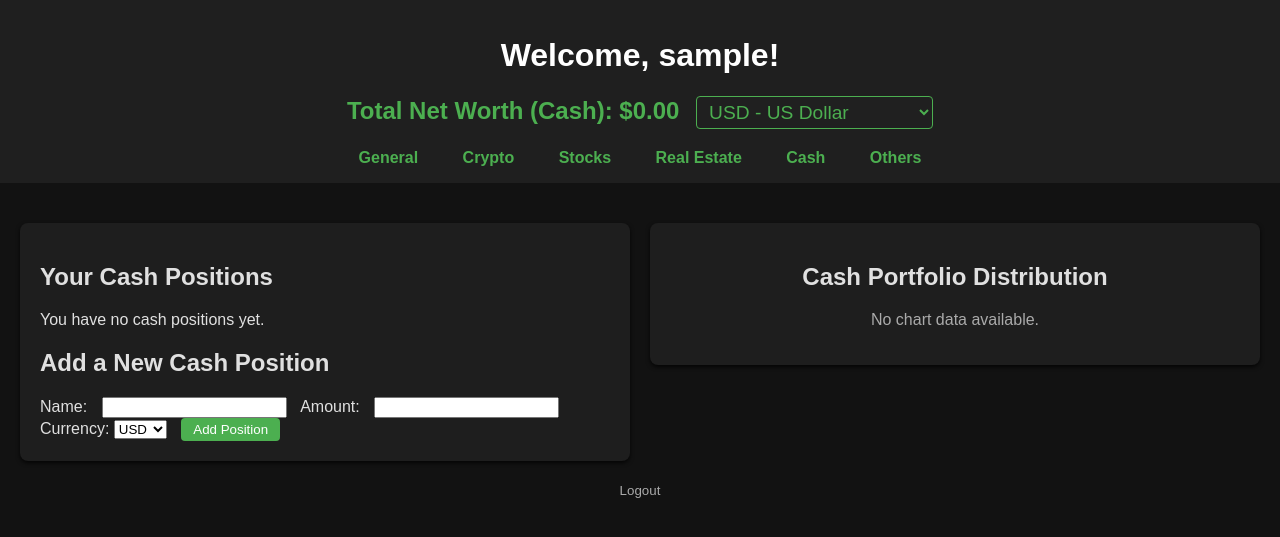
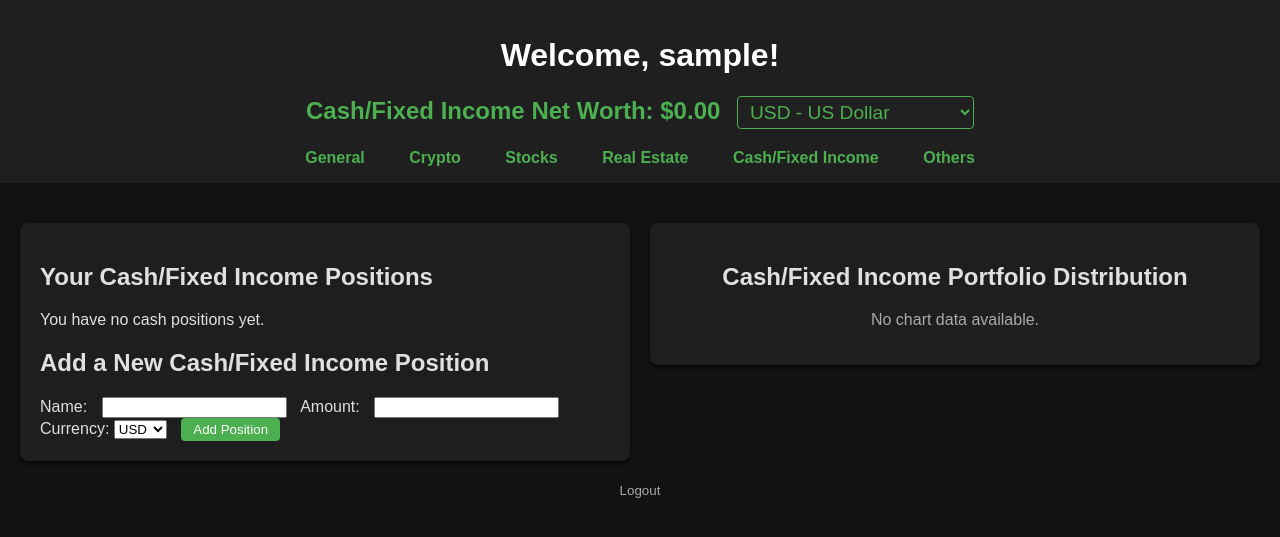
Before and after one commit to mateussfeir/Portfolio_tracker, a Django app: page /cash/ in a window 1280 px wide. Shown: the top 537 px of the page. Run offline with Django 4.2, Linux system fonts and the light colour scheme; the visitor is signed in with stand-in values (Sample User, id 1); data that the repository does not hold is empty; some libraries are stand-ins or nearby versions.

Commit message:
fixed some bugs

```diff
--- a/portfolio/templates/cash.html
+++ b/portfolio/templates/cash.html
@@ -3,7 +3,7 @@
 <head>
     <meta charset="UTF-8">
     <meta name="viewport" content="width=device-width, initial-scale=1.0">
-    <title>Cash</title>
+    <title>Cash/Fixed Income</title>
     <script src="https://cdn.plot.ly/plotly-latest.min.js"></script>
     <style>
         body { font-family: Arial, sans-serif; margin: 0; padding: 0; background-color: #121212; color: #e0e0e0; }
@@ -28,7 +28,7 @@
     <header>
         <h1>Welcome, {{ username }}!</h1>
         <div style="margin-top: 10px; font-size: 1.5em; font-weight: bold; color: #4caf50;">
-            Total Net Worth (Cash): <span id="net-worth-display">${{ total_net_worth|floatformat:2 }}</span>
+            Cash/Fixed Income Net Worth: <span id="net-worth-display">${{ total_net_worth|floatformat:2 }}</span>
             <select id="currency-selector" onchange="changeCurrency(this.value)" style="background: #222a; color: #4caf50; border: 1px solid #4caf50; border-radius: 4px; padding: 4px 8px; margin-left: 10px; font-size: 0.8em;">                {% for code, name in available_currencies.items %}
                     <option value="{{ code }}" {% if code == selected_currency %}selected{% endif %}>{{ code }} - {{ name }}</option>
                 {% endfor %}
@@ -39,16 +39,16 @@
             <a href="{% url 'home' %}?currency={{ selected_currency }}" style="margin: 0 20px; color: #4caf50; text-decoration: none; font-weight: bold;">Crypto</a>
             <a href="{% url 'stocks' %}?currency={{ selected_currency }}" style="margin: 0 20px; color: #4caf50; text-decoration: none; font-weight: bold;">Stocks</a>
             <a href="{% url 'real_estate' %}?currency={{ selected_currency }}" style="margin: 0 20px; color: #4caf50; text-decoration: none; font-weight: bold;">Real Estate</a>
-            <a href="{% url 'cash' %}?currency={{ selected_currency }}" style="margin: 0 20px; color: #4caf50; text-decoration: none; font-weight: bold;">Cash</a>
+            <a href="{% url 'cash' %}?currency={{ selected_currency }}" style="margin: 0 20px; color: #4caf50; text-decoration: none; font-weight: bold;">Cash/Fixed Income</a>
             <a href="{% url 'other' %}?currency={{ selected_currency }}" style="margin: 0 20px; color: #4caf50; text-decoration: none; font-weight: bold;">Others</a>
         </nav>
     </header>
 
     <div class="container" style="flex-direction: column; align-items: center; padding-top: 20px;">
         <div style="display: flex; flex-wrap: wrap; gap: 20px; width: 100%; justify-content: center; align-items: flex-start;">
-            <!-- Cash Positions -->
+            <!-- Cash/Fixed Income Positions -->
             <div class="card" style="flex: 1 1 45%; min-width: 350px;">
-                <h2>Your Cash Positions</h2>
+                <h2>Your Cash/Fixed Income Positions</h2>
                 {% if assets %}
                 <table>
                     <thead>
@@ -81,7 +81,7 @@
                 {% else %}
                 <p>You have no cash positions yet.</p>
                 {% endif %}
-                <h2>Add a New Cash Position</h2>
+                <h2>Add a New Cash/Fixed Income Position</h2>
                 <form method="post">
                     {% csrf_token %}
                     <label for="name">Name:</label>
@@ -100,7 +100,7 @@
 
             <!-- Pie Chart -->
             <div class="card pie-chart-container" style="flex: 1 1 45%; min-width: 350px;">
-                <h2>Cash Portfolio Distribution</h2>
+                <h2>Cash/Fixed Income Portfolio Distribution</h2>
                 <div>
                     {% if chart %}
                         {{ chart|safe }}
--- a/portfolio/templates/general.html
+++ b/portfolio/templates/general.html
@@ -87,7 +87,7 @@
     <header>
         <h1>Welcome, {{ username }}!</h1>
         <div style="margin-top: 10px; font-size: 1.5em; font-weight: bold; color: #4caf50;">
-            Total Net Worth (General): <span id="net-worth-display">${{ total_net_worth|floatformat:2 }}</span>
+            Total Net Worth: <span id="net-worth-display">${{ total_net_worth|floatformat:2 }}</span>
             <select id="currency-selector" onchange="changeCurrency(this.value)" style="background: #222a; color: #4caf50; border: 1px solid #4caf50; border-radius: 4px; padding: 4px 8px; margin-left: 10px; font-size: 0.8em;">                {% for code, name in available_currencies.items %}
                     <option value="{{ code }}" {% if code == selected_currency %}selected{% endif %}>{{ code }} - {{ name }}</option>
                 {% endfor %}
@@ -98,7 +98,7 @@
             <a href="{% url 'home' %}?currency={{ selected_currency }}" style="margin: 0 20px; color: #4caf50; text-decoration: none; font-weight: bold;">Crypto</a>
             <a href="{% url 'stocks' %}?currency={{ selected_currency }}" style="margin: 0 20px; color: #4caf50; text-decoration: none; font-weight: bold;">Stocks</a>
             <a href="{% url 'real_estate' %}?currency={{ selected_currency }}" style="margin: 0 20px; color: #4caf50; text-decoration: none; font-weight: bold;">Real Estate</a>
-            <a href="{% url 'cash' %}?currency={{ selected_currency }}" style="margin: 0 20px; color: #4caf50; text-decoration: none; font-weight: bold;">Cash</a>
+            <a href="{% url 'cash' %}?currency={{ selected_currency }}" style="margin: 0 20px; color: #4caf50; text-decoration: none; font-weight: bold;">Cash/Fixed Income</a>
             <a href="{% url 'other' %}?currency={{ selected_currency }}" style="margin: 0 20px; color: #4caf50; text-decoration: none; font-weight: bold;">Others</a>
         </nav>
     </header>
@@ -133,7 +133,7 @@
                             <td>{{ real_estate_percent|floatformat:2 }}%</td>
                         </tr>
                         <tr>
-                            <td>Cash</td>
+                            <td>Cash/Fixed Income</td>
                             <td>${{ total_cash|floatformat:2 }}</td>
                             <td>{{ cash_percent|floatformat:2 }}%</td>
                         </tr>
--- a/portfolio/templates/home.html
+++ b/portfolio/templates/home.html
@@ -92,7 +92,7 @@
     <header>
         <h1>Welcome, {{ username }}!</h1>
         <div style="margin-top: 10px; font-size: 1.5em; font-weight: bold; color: #4caf50;">
-            Total Net Worth (Crypto): <span id="net-worth-display">${{ total_net_worth|floatformat:2 }}</span>
+            Crypto Net Worth: <span id="net-worth-display">${{ total_net_worth|floatformat:2 }}</span>
             <select id="currency-selector" onchange="changeCurrency(this.value)" style="background: #222a; color: #4caf50; border: 1px solid #4caf50; border-radius: 4px; padding: 4px 8px; margin-left: 10px; font-size: 0.8em;">                {% for code, name in available_currencies.items %}
                     <option value="{{ code }}" {% if code == selected_currency %}selected{% endif %}>{{ code }} - {{ name }}</option>
                 {% endfor %}
@@ -103,7 +103,7 @@
             <a href="{% url 'home' %}?currency={{ selected_currency }}" style="margin: 0 20px; color: #4caf50; text-decoration: none; font-weight: bold;">Crypto</a>
             <a href="{% url 'stocks' %}?currency={{ selected_currency }}" style="margin: 0 20px; color: #4caf50; text-decoration: none; font-weight: bold;">Stocks</a>
             <a href="{% url 'real_estate' %}?currency={{ selected_currency }}" style="margin: 0 20px; color: #4caf50; text-decoration: none; font-weight: bold;">Real Estate</a>
-            <a href="{% url 'cash' %}?currency={{ selected_currency }}" style="margin: 0 20px; color: #4caf50; text-decoration: none; font-weight: bold;">Cash</a>
+            <a href="{% url 'cash' %}?currency={{ selected_currency }}" style="margin: 0 20px; color: #4caf50; text-decoration: none; font-weight: bold;">Cash/Fixed Income</a>
             <a href="{% url 'other' %}?currency={{ selected_currency }}" style="margin: 0 20px; color: #4caf50; text-decoration: none; font-weight: bold;">Others</a>
         </nav>
     </header>
@@ -129,7 +129,7 @@
                         {% for asset in assets %}
                         <tr>
                             <td>{{ asset.ticker }}</td>
-                            <td>{{ asset.amount }}</td>
+                            <td>{{ asset.amount|floatformat:2 }}</td>
                             <td>
                                 {% if asset.price %}
                                     ${{ asset.price|floatformat:2 }}
--- a/portfolio/templates/other.html
+++ b/portfolio/templates/other.html
@@ -28,7 +28,7 @@
     <header>
         <h1>Welcome, {{ username }}!</h1>
         <div style="margin-top: 10px; font-size: 1.5em; font-weight: bold; color: #4caf50;">
-            Total Net Worth (Others): <span id="net-worth-display">${{ total_net_worth|floatformat:2 }}</span>
+            Others Net Worth: <span id="net-worth-display">${{ total_net_worth|floatformat:2 }}</span>
             <select id="currency-selector" onchange="changeCurrency(this.value)" style="background: #222a; color: #4caf50; border: 1px solid #4caf50; border-radius: 4px; padding: 4px 8px; margin-left: 10px; font-size: 0.8em;">                {% for code, name in available_currencies.items %}
                     <option value="{{ code }}" {% if code == selected_currency %}selected{% endif %}>{{ code }} - {{ name }}</option>
                 {% endfor %}
@@ -39,7 +39,7 @@
             <a href="{% url 'home' %}?currency={{ selected_currency }}" style="margin: 0 20px; color: #4caf50; text-decoration: none; font-weight: bold;">Crypto</a>
             <a href="{% url 'stocks' %}?currency={{ selected_currency }}" style="margin: 0 20px; color: #4caf50; text-decoration: none; font-weight: bold;">Stocks</a>
             <a href="{% url 'real_estate' %}?currency={{ selected_currency }}" style="margin: 0 20px; color: #4caf50; text-decoration: none; font-weight: bold;">Real Estate</a>
-            <a href="{% url 'cash' %}?currency={{ selected_currency }}" style="margin: 0 20px; color: #4caf50; text-decoration: none; font-weight: bold;">Cash</a>
+            <a href="{% url 'cash' %}?currency={{ selected_currency }}" style="margin: 0 20px; color: #4caf50; text-decoration: none; font-weight: bold;">Cash/Fixed Income</a>
             <a href="{% url 'other' %}?currency={{ selected_currency }}" style="margin: 0 20px; color: #4caf50; text-decoration: none; font-weight: bold;">Others</a>
         </nav>
     </header>
--- a/portfolio/templates/real_estate.html
+++ b/portfolio/templates/real_estate.html
@@ -28,7 +28,7 @@
     <header>
         <h1>Welcome, {{ username }}!</h1>
         <div style="margin-top: 10px; font-size: 1.5em; font-weight: bold; color: #4caf50;">
-            Total Net Worth (Real Estate): <span id="net-worth-display">${{ total_net_worth|floatformat:2 }}</span>
+            Real Estate Net Worth: <span id="net-worth-display">${{ total_net_worth|floatformat:2 }}</span>
             <select id="currency-selector" onchange="changeCurrency(this.value)" style="background: #222a; color: #4caf50; border: 1px solid #4caf50; border-radius: 4px; padding: 4px 8px; margin-left: 10px; font-size: 0.8em;">                {% for code, name in available_currencies.items %}
                     <option value="{{ code }}" {% if code == selected_currency %}selected{% endif %}>{{ code }} - {{ name }}</option>
                 {% endfor %}
@@ -39,7 +39,7 @@
             <a href="{% url 'home' %}?currency={{ selected_currency }}" style="margin: 0 20px; color: #4caf50; text-decoration: none; font-weight: bold;">Crypto</a>
             <a href="{% url 'stocks' %}?currency={{ selected_currency }}" style="margin: 0 20px; color: #4caf50; text-decoration: none; font-weight: bold;">Stocks</a>
             <a href="{% url 'real_estate' %}?currency={{ selected_currency }}" style="margin: 0 20px; color: #4caf50; text-decoration: none; font-weight: bold;">Real Estate</a>
-            <a href="{% url 'cash' %}?currency={{ selected_currency }}" style="margin: 0 20px; color: #4caf50; text-decoration: none; font-weight: bold;">Cash</a>
+            <a href="{% url 'cash' %}?currency={{ selected_currency }}" style="margin: 0 20px; color: #4caf50; text-decoration: none; font-weight: bold;">Cash/Fixed Income</a>
             <a href="{% url 'other' %}?currency={{ selected_currency }}" style="margin: 0 20px; color: #4caf50; text-decoration: none; font-weight: bold;">Others</a>
         </nav>
     </header>
--- a/portfolio/templates/stocks.html
+++ b/portfolio/templates/stocks.html
@@ -87,7 +87,7 @@
     <header>
         <h1>Welcome, {{ username }}!</h1>
         <div style="margin-top: 10px; font-size: 1.5em; font-weight: bold; color: #4caf50;">
-            Total Net Worth (Stocks): <span id="net-worth-display">${{ total_net_worth|floatformat:2 }}</span>
+            Stocks Net Worth: <span id="net-worth-display">${{ total_net_worth|floatformat:2 }}</span>
             <select id="currency-selector" onchange="changeCurrency(this.value)" style="background: #222a; color: #4caf50; border: 1px solid #4caf50; border-radius: 4px; padding: 4px 8px; margin-left: 10px; font-size: 0.8em;">                {% for code, name in available_currencies.items %}
                     <option value="{{ code }}" {% if code == selected_currency %}selected{% endif %}>{{ code }} - {{ name }}</option>
                 {% endfor %}
@@ -98,7 +98,7 @@
             <a href="{% url 'home' %}?currency={{ selected_currency }}" style="margin: 0 20px; color: #4caf50; text-decoration: none; font-weight: bold;">Crypto</a>
             <a href="{% url 'stocks' %}?currency={{ selected_currency }}" style="margin: 0 20px; color: #4caf50; text-decoration: none; font-weight: bold;">Stocks</a>
             <a href="{% url 'real_estate' %}?currency={{ selected_currency }}" style="margin: 0 20px; color: #4caf50; text-decoration: none; font-weight: bold;">Real Estate</a>
-            <a href="{% url 'cash' %}?currency={{ selected_currency }}" style="margin: 0 20px; color: #4caf50; text-decoration: none; font-weight: bold;">Cash</a>
+            <a href="{% url 'cash' %}?currency={{ selected_currency }}" style="margin: 0 20px; color: #4caf50; text-decoration: none; font-weight: bold;">Cash/Fixed Income</a>
             <a href="{% url 'other' %}?currency={{ selected_currency }}" style="margin: 0 20px; color: #4caf50; text-decoration: none; font-weight: bold;">Others</a>
         </nav>
     </header>
@@ -124,7 +124,7 @@
                         {% for asset in assets %}
                         <tr>
                             <td>{{ asset.ticker }}</td>
-                            <td>{{ asset.amount }}</td>
+                            <td>{{ asset.amount|floatformat:2 }}</td>
                             <td>
                                 {% if asset.price %}
                                     ${{ asset.price|floatformat:2 }}
--- a/portfolio/views.py
+++ b/portfolio/views.py
@@ -210,8 +210,16 @@ def edit_holding(request, pk):
             messages.success(request, "Asset updated successfully.")
             if asset.type == 'stock':
                 return redirect('stocks')
+            elif asset.type == 'crypto':
+                return redirect('home')
+            elif asset.type == 'real_estate':
+                return redirect('real_estate')
+            elif asset.type == 'cash':
+                return redirect('cash')
+            elif asset.type == 'other':
+                return redirect('other')
             else:
-                return redirect('home')
+                return redirect('general')
     else:
         form = AddAssetForm(instance=asset)
     return render(request, 'edit_holding.html', {'form': form, 'asset': asset})
```
